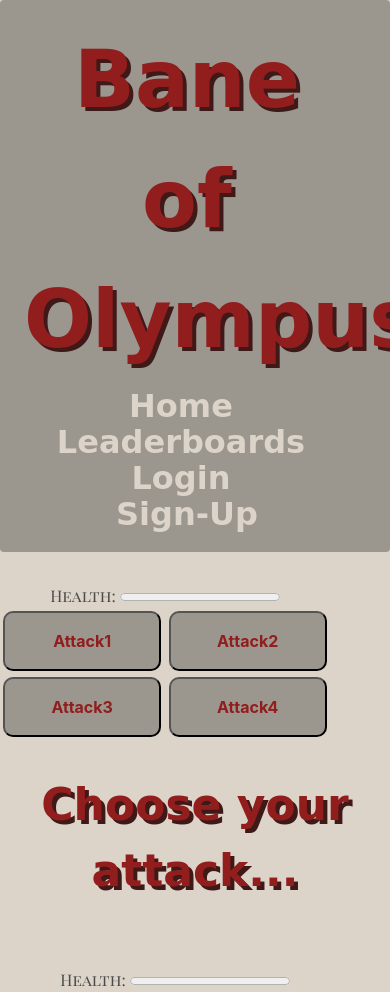
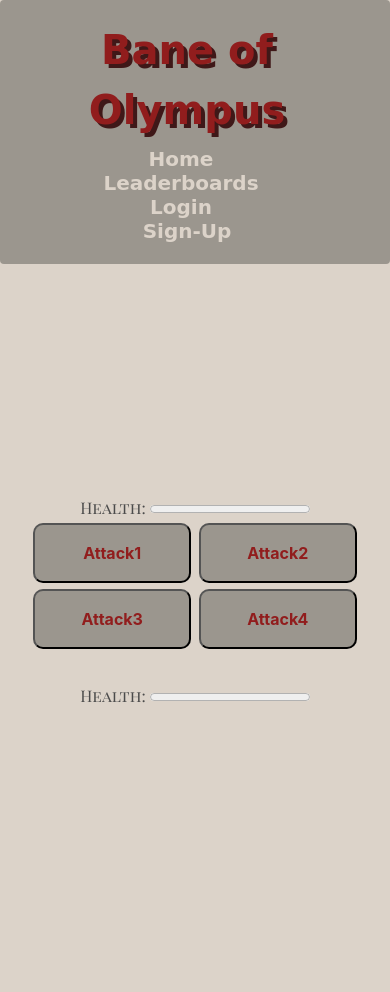
Before and after one commit to HurleySquared/bane-of-olympus, a Node project: template views/battle.handlebars in a window 390 px wide; the page is wider, and only the part inside the window is pictured. After the commit the page ends 703 px from the top of that part, so only its background shows below. Run offline with Node 20 templates, Linux system fonts and the light colour scheme; the template is opened without the code that fills it, so the values that code supplies are empty; some libraries are stand-ins or nearby versions; some web fonts are replaced.

Commit message:
fixed a bug with battle1 on mobile

```diff
--- a/public/css/style.css
+++ b/public/css/style.css
@@ -33,7 +33,7 @@
   font-weight: 700;
   font-family: "Caesar Dressing", cursive;
   margin-bottom: 8px;
-  text-shadow: 4px 4px var(--sandstone);
+  text-shadow: 4px 2px var(--sandstone);
 }
 
 div a {
@@ -342,9 +342,20 @@
 
 #mobile {
   display: flex;
-  justify-self: center;
+  justify-content: center;
   text-align: center;
 }
+
+.user-alert {
+  text-align: center;
+}
+
+#mainBody {
+  margin-top: 40px;
+}
+
+
+
 
 
 
@@ -360,4 +371,25 @@
   .user-alert {
     text-align: center;
   }
+
+  #mobile {
+    height: 200px;
+  }
+
+  h1 {
+    font-size: 40px;
+  }
+
+  h2 {
+    font-size: 30px;
+    text-shadow: 4px 1px var(--sandstone);
+  }
+
+  .navi a {
+    font-size: 20px;
+  }
+
+  #mainBody {
+    margin-top: 0px;
+  }
 }
--- a/public/js/battleMechanics.js
+++ b/public/js/battleMechanics.js
@@ -183,6 +183,18 @@
   saveFight(characterHP, charDam, enemyHP, enemyDamDone);
 };
 
+
+if (screen.width < 700) {
+  document.getElementById('mobile').innerHTML = `<section id="attackResult">
+    <h2 id="choose-attack" class=" ">Choose your attack...</h2>
+    </section>`
+} else {
+  document.getElementById('desktop').innerHTML = `<section id="attackResult">
+    <h2 id="choose-attack" class=" ">Choose your attack...</h2>
+    </section>`
+}
+
+
 document.getElementById('attack1').addEventListener('click', attackOne);
 document.getElementById('attack2').addEventListener('click', attackTwo);
 document.getElementById('attack3').addEventListener('click', attackThree);
--- a/views/battle.handlebars
+++ b/views/battle.handlebars
@@ -1,6 +1,9 @@
 {{!-- <header id="battle-header">
   <h1 id="choose-attack">Choose your attack...</h1>
 </header> --}}
+<section id="mobile">
+
+</section>
 <main class="container" id="battle-field">
   <section class="player" id="user">
     <div>
@@ -21,8 +24,11 @@
       <button id="attack4">Attack4</button>
     </div>
   </section>
+  <section id="desktop">
+
+  </section>
   <section>
-    <h2 id="choose-attack" class=" ">Choose your attack...</h2>
+
     <div class="animate__animated hide alert" id="user-alert">
       <p>{{character.character_name}} attacked,</p>
       <p>{{enemy.character_name}} lost {{character.damage}} hp</p>
@@ -49,4 +55,5 @@
 </main>
 <script src="/js/battleMechanics.js"></script>
 <script src="/js/setAttacks.js"></script>
-{{!-- <script type="text/javascript" src="/js/battleAnimation.js"></script> --}}
+{{!--
+<script type="text/javascript" src="/js/battleAnimation.js"></script> --}}
```
Also changed, not shown: public/js/battleMechanics2.js (+14 -14 lines).
